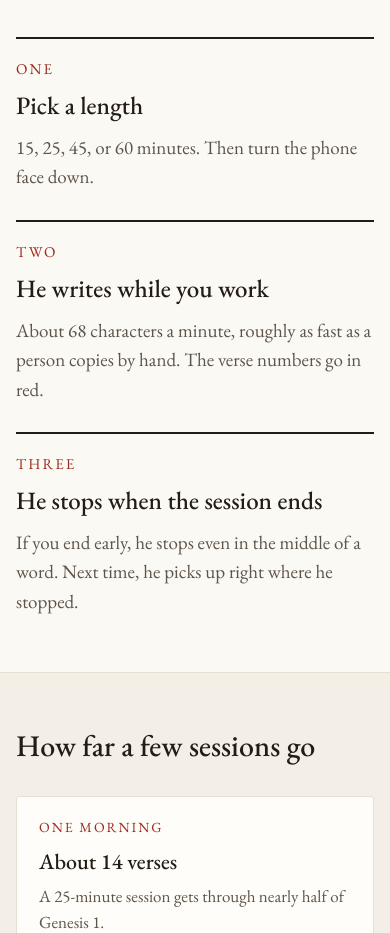
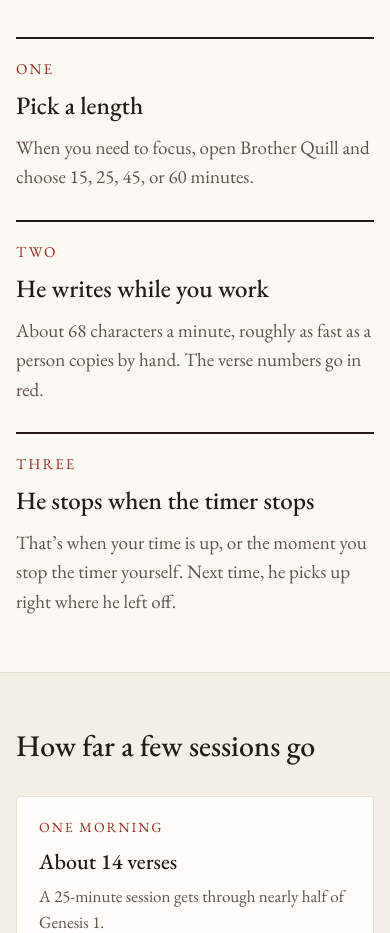
Before and after one commit to dev-brotherquill/brotherquill-site, a plain HTML site: page index.html in a window 390 px wide. Shown: the part 1782-2715 px from the top of the page. Drawn offline with nearby package versions, Linux system fonts and the light colour scheme; a script that the page names is missing.

Commit message:
Reword How it works
Open the app and choose a length (no "turn the phone face down"), and
say he stops when the timer stops, whether time is up or you stop it.

Co-Authored-By: Claude Opus 5.5 <noreply@anthropic.com>

```diff
--- a/index.html
+++ b/index.html
@@ -300,7 +300,7 @@
         <li>
           <span class="num">One</span>
           <h3>Pick a length</h3>
-          <p>15, 25, 45, or 60 minutes. Then turn the phone face down.</p>
+          <p>When you need to focus, open Brother Quill and choose 15, 25, 45, or 60 minutes.</p>
         </li>
         <li>
           <span class="num">Two</span>
@@ -309,8 +309,8 @@
         </li>
         <li>
           <span class="num">Three</span>
-          <h3>He stops when the session ends</h3>
-          <p>If you end early, he stops even in the middle of a word. Next time, he picks up right where he stopped.</p>
+          <h3>He stops when the timer stops</h3>
+          <p>That&rsquo;s when your time is up, or the moment you stop the timer yourself. Next time, he picks up right where he left off.</p>
         </li>
       </ol>
     </div>
```
